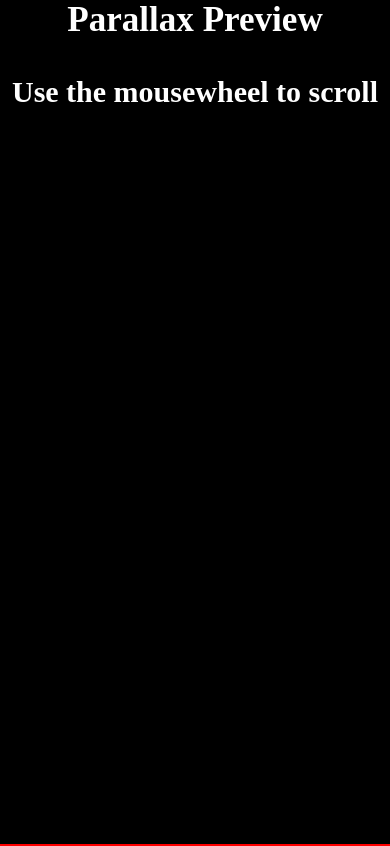
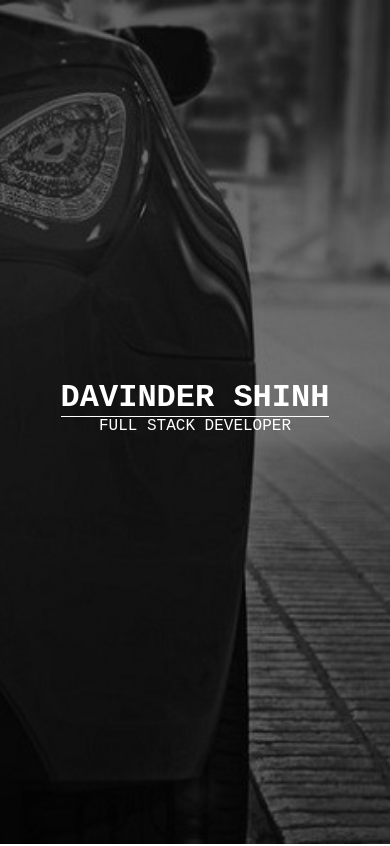
Before and after one commit to DavinderS/Resume, a plain HTML site: page Parallax/Parallax.html in a window 390 px wide. Shown: the top 846 px of the page. Drawn offline with Linux system fonts and the light colour scheme; a web font is replaced by a local one.

Commit message:
Redesigned parallax

```diff
--- a/Parallax/Parallax.css
+++ b/Parallax/Parallax.css
@@ -1,21 +1,38 @@
 body {
-	margin: 0;
-	font: 400 30px 'Arvo', serif;
-	font-weight: bold;
-	font-style: normal;
-	text-align: center;
-	background-color:black;
-	color: white;
-	height:100%;
-  	overflow: hidden;
+	margin: 0px;
+	overflow-x: hidden;
+	font-family: "Rockwell Extra Bold","Rockwell Bold",monospace;
 }
-
-.parallaxBlock {
-	display: table;
-	height: 100%;
-	width: 100%;
+h1 {
+	font-size: 64px;
+	display:inline-block;
+	border-bottom:1px solid white;
+	margin: 0px;
 }
-.parallaxVerticalCenter {
-	display:table-cell;
-	vertical-align: middle;
+p {
+	font-size: 32px;
+	display:inline-block;
+	margin: 0px;
 }
+.h1Mobile {
+	font-size:32px;
+}
+.pMobile {
+	font-size:16px;
+}
+.background {
+  width:  100%;
+  height: 100%;
+  background-size: cover;
+  background-position: center;
+  background-image:url(car.jpg);
+ }
+ .centerBlock {
+ 	top:50%;
+ 	width: 100%;
+ 	position: absolute;
+ 	transform: translateY(-50%);
+ 	padding-bottom: 30px;
+ 	text-align: center;
+ 	color:white;
+ }
--- a/Parallax/Parallax.html
+++ b/Parallax/Parallax.html
@@ -8,22 +8,9 @@
 </head>
 
 <body>
-    <div class="parallaxBlock">
-        <h3>Parallax Preview</h3>
-        <div class="verticalCenter">Use the mousewheel to scroll</div>
-    </div>
-    <div class="parallaxBlock">
-        <div class="parallaxVerticalCenter" style="background-color: red">Try Resizing the Window</div>
-    </div>
-    <div class="parallaxBlock">
-         <div class="parallaxVerticalCenter" style="background-color: orange">Example 1</div>
-    </div>
-    <div class="parallaxBlock">
-    	 <div class="parallaxVerticalCenter" style="background-color: green">Example 2</div>
-    </div>
-    <div class="parallaxBlock">
-    	 <div class="parallaxVerticalCenter" style="background-color: #004">Example 3</div>
-    </div>
+<div src="car.jpg" class="background"><div class="centerBlock"><h1>DAVINDER SHINH</h1><br><p>FULL STACK DEVELOPER</p></div></div>
+<div></div>
+
 </body>
 
 </html>
--- a/Parallax/Parallax.js
+++ b/Parallax/Parallax.js
@@ -1,57 +1,15 @@
-$(window).on('beforeunload', function() {
-    // Always start from scroll = 0 (Browsers save scroll location in certain cases)
-    // can't use it on ready because it scrolls after it's ready
-    $(window).scrollTop(0);
-});
-
 $(document).ready(function() {
-	var moving = false;
-	var target = 0;
-	var page = 0
-    var touchY;
-
-    function scroll(delta) {
-        if (moving == false) {
-            if (delta > 0) {
-                target = window.pageYOffset + window.innerHeight
-                if (target < document.body.scrollHeight) {
-                    page++;
-                    moving = true
-                }
-            } else if (delta < 0) {
-                target = window.pageYOffset - window.innerHeight
-                if (target >= 0) {
-                    page--;
-                    moving = true
-                }
-            }
-            if (moving) {
-                update(target)
-            }
+    resizeText = function() {
+        console.log(window.innerWidth);
+        if (window.innerWidth < 500) {
+            $("h1").addClass("h1Mobile");
+            $("p").addClass("pMobile");
+        } else {
+            $("h1").removeClass("h1Mobile");
+            $("p").removeClass("pMobile");
         }
     }
+    resizeText();
+    $(window).resize(resizeText);
 
-    document.addEventListener('touchstart', function(e) {
-        touchY = e.changedTouches[0].screenY
-    }, false);
-    document.addEventListener('touchend', function(e) {
-        scroll(touchY - e.changedTouches[0].screenY)
-    }, false);
-
-    document.onmousewheel = function(e) {
-        scroll(e.deltaY);
-    }
-
-    function update(target) {
-        $('html, body').animate({
-            scrollTop: target
-        }, 1000, function() {
-            moving = false
-
-        });
-    }
-    window.onresize = function(e)
-    {
-    	window.scrollTo(0, window.innerHeight * page)
-    }
-});
+})
--- /dev/null
+++ b/Parallax/old/Parallax.css
@@ -0,0 +1,21 @@
+body {
+	margin: 0;
+	font: 400 30px 'Arvo', serif;
+	font-weight: bold;
+	font-style: normal;
+	text-align: center;
+	background-color:black;
+	color: white;
+	height:100%;
+  	overflow: hidden;
+}
+
+.parallaxBlock {
+	display: table;
+	height: 100%;
+	width: 100%;
+}
+.parallaxVerticalCenter {
+	display:table-cell;
+	vertical-align: middle;
+}
```
Also changed, not shown: Parallax/old/Parallax.html (added, +29 -0 lines), Parallax/old/Parallax.js (added, +57 -0 lines), Parallax/Highjack_Regular.otf (added), Parallax/car.jpg (added).
